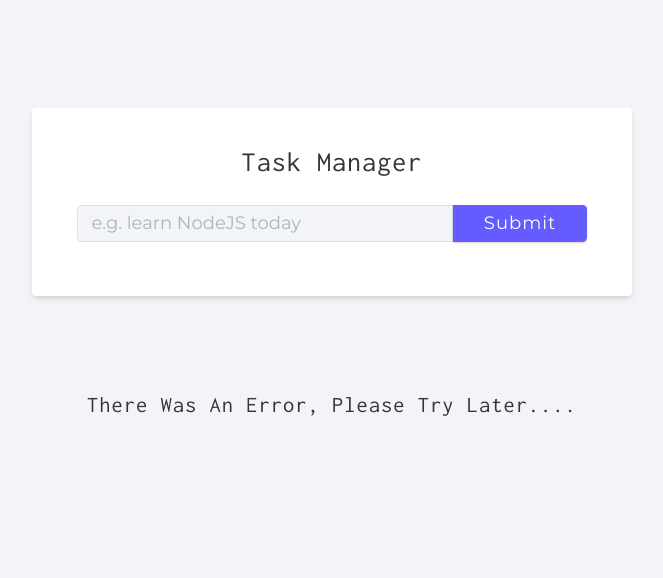
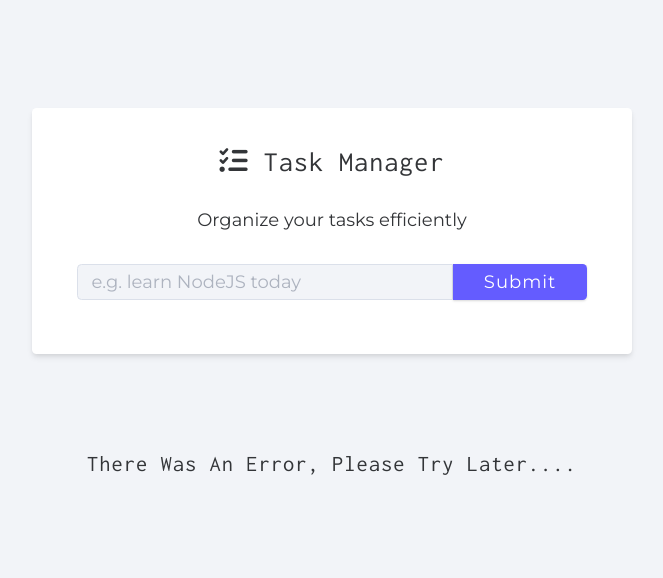
Before and after one commit to DevMarkson/Task-Manager-App, a website: page public/index.html in a window 1280 px wide. Shown: the whole page, without its empty margins (308-971 px from the left). Drawn offline with nearby package versions, Linux system fonts and the light colour scheme; no server answers.

Commit message:
updated the frontend

```diff
--- a/public/index.html
+++ b/public/index.html
@@ -7,19 +7,25 @@
     <!-- favicon -->
     <link rel="shortcut icon" href="./favicon.ico" type="image/x-icon" />
     <!-- font awesome -->
-    <link
-      rel="stylesheet"
-      href="https://cdnjs.cloudflare.com/ajax/libs/font-awesome/5.14.0/css/all.min.css"
-    />
+    <link rel="stylesheet" href="https://cdnjs.cloudflare.com/ajax/libs/font-awesome/6.4.0/css/all.min.css" integrity="sha512-iecdLmaskl7CVkqkXNQ/ZH/XLlvWZOJyj7Yy7tcenmpD1ypASozpmT/E0iPtmFIB46ZmdtAc9eNBvH0H/ZpiBw==" crossorigin="anonymous" referrerpolicy="no-referrer" />
     <!-- normalize css -->
     <link rel="stylesheet" href="./normalize.css" />
     <!-- main css -->
     <link rel="stylesheet" href="./main.css" />
+    <style>
+      /* Custom CSS to align the text under the task manager heading */
+      .section {
+        text-align: center;
+      }
+    </style>
     <title>Task Manager || Final</title>
   </head>
   <body>
     <form class="task-form">
-      <h4>task manager</h4>
+      <h4><i class="fa-solid fa-list-check"></i> task manager</h4>
+      <div class="section">
+        <p class="lead">Organize your tasks efficiently</p>
+      </div>
       <div class="form-control">
         <input
           type="text"
```
